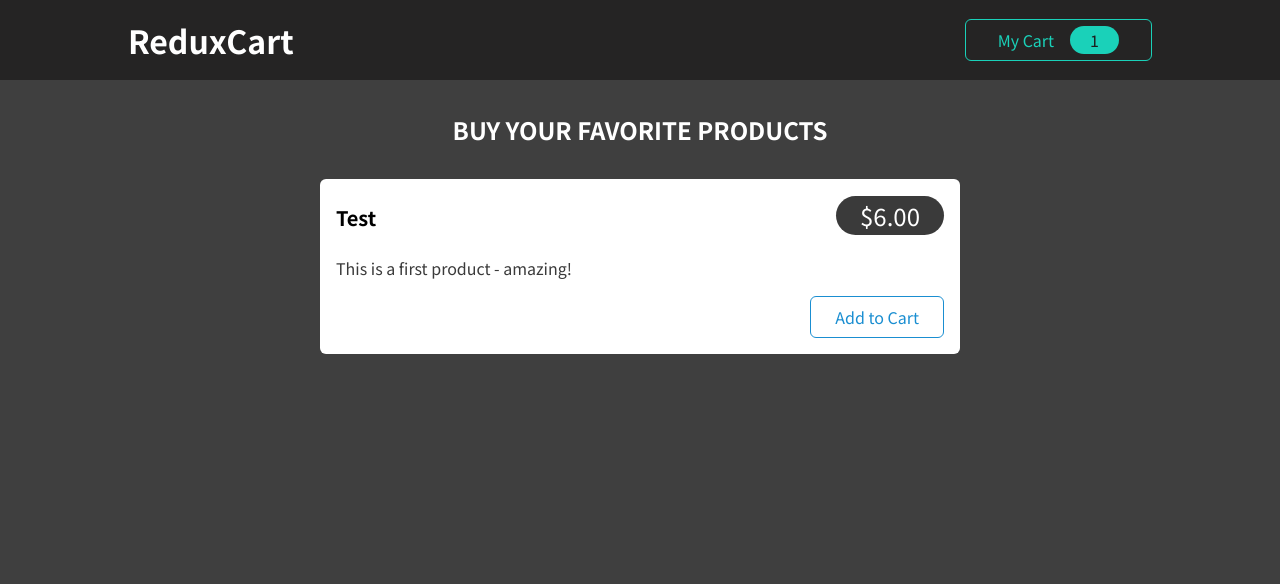
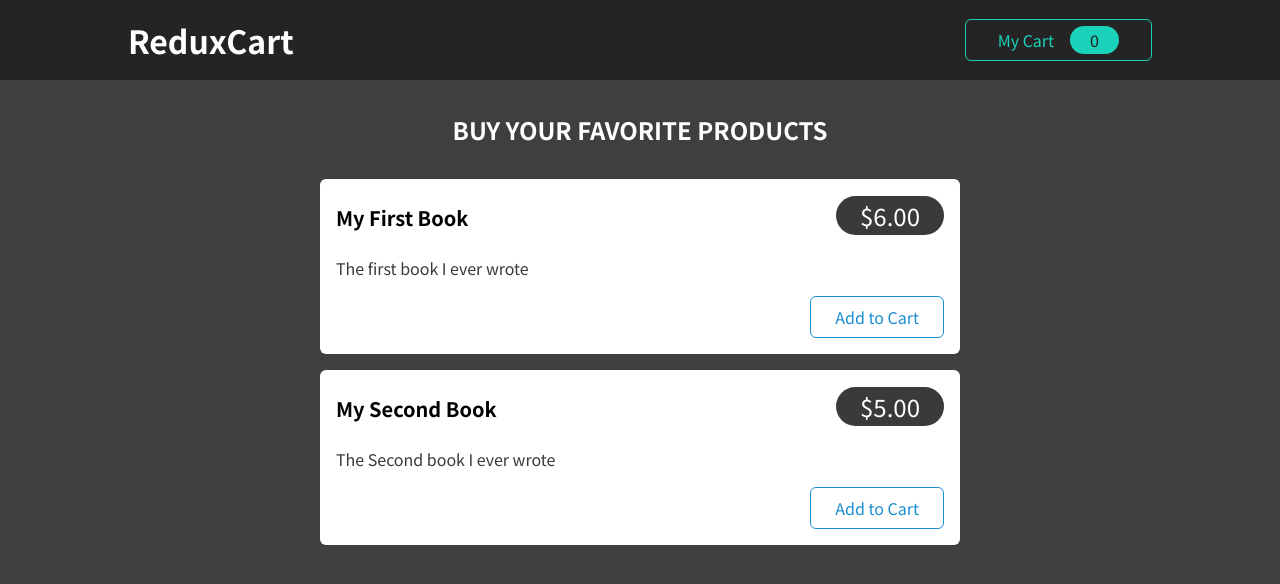
Before and after one commit to Sherry90/react-redux-async, a React (Create React App) app: page / in a window 1280 px wide. Shown: the top 584 px of the page. Built offline with nearby package versions, Linux system fonts and the light colour scheme.

Commit message:
update cartQuetity

```diff
--- a/src/components/Cart/CartButton.js
+++ b/src/components/Cart/CartButton.js
@@ -1,18 +1,19 @@
-import { useDispatch } from "react-redux";
+import { useDispatch, useSelector } from "react-redux";
 import { uiActions } from "../../store/ui-slice";
-import classes from './CartButton.module.css';
+import classes from "./CartButton.module.css";
 
 const CartButton = (props) => {
-    const dispatch = useDispatch();
+  const dispatch = useDispatch();
+  const cartQuetity = useSelector((state) => state.cart.totalQuantity);
 
-    const toggleCartHandler = () => {
-        dispatch(uiActions.toggle());
-    }
+  const toggleCartHandler = () => {
+    dispatch(uiActions.toggle());
+  };
 
   return (
     <button className={classes.button} onClick={toggleCartHandler}>
       <span>My Cart</span>
-      <span className={classes.badge}>1</span>
+      <span className={classes.badge}>{cartQuetity}</span>
     </button>
   );
 };
--- a/src/components/Shop/ProductItem.js
+++ b/src/components/Shop/ProductItem.js
@@ -1,8 +1,24 @@
-import Card from '../UI/Card';
-import classes from './ProductItem.module.css';
+import { useDispatch } from "react-redux";
+import { cartActions } from "../../store/cart-slice";
+
+import Card from "../UI/Card";
+import classes from "./ProductItem.module.css";
 
 const ProductItem = (props) => {
-  const { title, price, description } = props;
+  const { id, title, price, description } = props;
+
+  const dispatch = useDispatch();
+
+  const addToCartHandler = () => {
+    dispatch(
+      cartActions.addItemToCart({
+        id,
+        title,
+        price,
+        description,
+      })
+    );
+  };
 
   return (
     <li className={classes.item}>
@@ -13,7 +29,7 @@ const ProductItem = (props) => {
         </header>
         <p>{description}</p>
         <div className={classes.actions}>
-          <button>Add to Cart</button>
+          <button onClick={addToCartHandler}>Add to Cart</button>
         </div>
       </Card>
     </li>
--- a/src/components/Shop/Products.js
+++ b/src/components/Shop/Products.js
@@ -1,16 +1,35 @@
-import ProductItem from './ProductItem';
-import classes from './Products.module.css';
+import ProductItem from "./ProductItem";
+import classes from "./Products.module.css";
+
+const Dummy_Product = [
+  {
+    id: "p1",
+    price: 6,
+    title: "My First Book",
+    description: "The first book I ever wrote",
+  },
+  {
+    id: "p2",
+    price: 5,
+    title: "My Second Book",
+    description: "The Second book I ever wrote",
+  },
+];
 
 const Products = (props) => {
   return (
     <section className={classes.products}>
       <h2>Buy your favorite products</h2>
       <ul>
-        <ProductItem
-          title='Test'
-          price={6}
-          description='This is a first product - amazing!'
-        />
+        {Dummy_Product.map((product) => (
+          <ProductItem
+            key={product.id}
+            id={product.id}
+            title={product.title}
+            price={product.price}
+            description={product.description}
+          />
+        ))}
       </ul>
     </section>
   );
--- a/src/store/cart-slice.js
+++ b/src/store/cart-slice.js
@@ -1,7 +1,7 @@
-import {createSlice} from "@reduxjs/toolkit";
+import { createSlice } from "@reduxjs/toolkit";
 
 const cartSlice = createSlice({
-    name: 'cart',
+  name: "cart",
   initialState: {
     items: [],
     totalQuantity: 0,
@@ -9,25 +9,35 @@ const cartSlice = createSlice({
   reducers: {
     addItemToCart(state, action) {
       const newItem = action.payload;
-            const existingItem = state.items.find(item => item.id === newItem.id);
+      const existingItem = state.items.find((item) => item.id === newItem.id);
+      state.totalQuantity++;
       if (!existingItem) {
         state.items.push({
           itemId: newItem.id,
           price: newItem.price,
           quantity: 1,
           totalPrice: newItem.price,
-                    name: newItem.title
+          name: newItem.title,
         });
       } else {
         existingItem.quantity++;
         existingItem.totalPrice = existingItem.totalPrice + newItem.price;
       }
     },
-        removeItemFromCart(state) {
-
+    removeItemFromCart(state, action) {
+      const id = action.payload;
+      const existingItem = state.items.find((item) => item.id === id);
+      state.totalQuantity--;
+      if (existingItem.quantity === 1) {
+        state.items = state.items.filter((item) => item.id !== id);
+      } else {
+        existingItem.quantity--;
+        //existingItem.totalPrice = existingItem.totalPrice - existingItem.price;
       }
-    }
-
+    },
+  },
 });
 
-export default cartSlice;
+export const cartActions = cartSlice.actions;
+
+export default cartSlice.reducer;
--- a/src/store/index.js
+++ b/src/store/index.js
@@ -1,9 +1,10 @@
 import { configureStore } from "@reduxjs/toolkit";
 
 import uiReducer from "./ui-slice";
+import cartReucer from "./cart-slice";
 
 const store = configureStore({
-    reducer : {ui : uiReducer}
+  reducer: { ui: uiReducer, cart: cartReucer },
 });
 
 export default store;
```
Also changed, not shown: 1 other file (tests, documents, lock files or other folders). Lines whose indentation alone changed are shown as unchanged.
